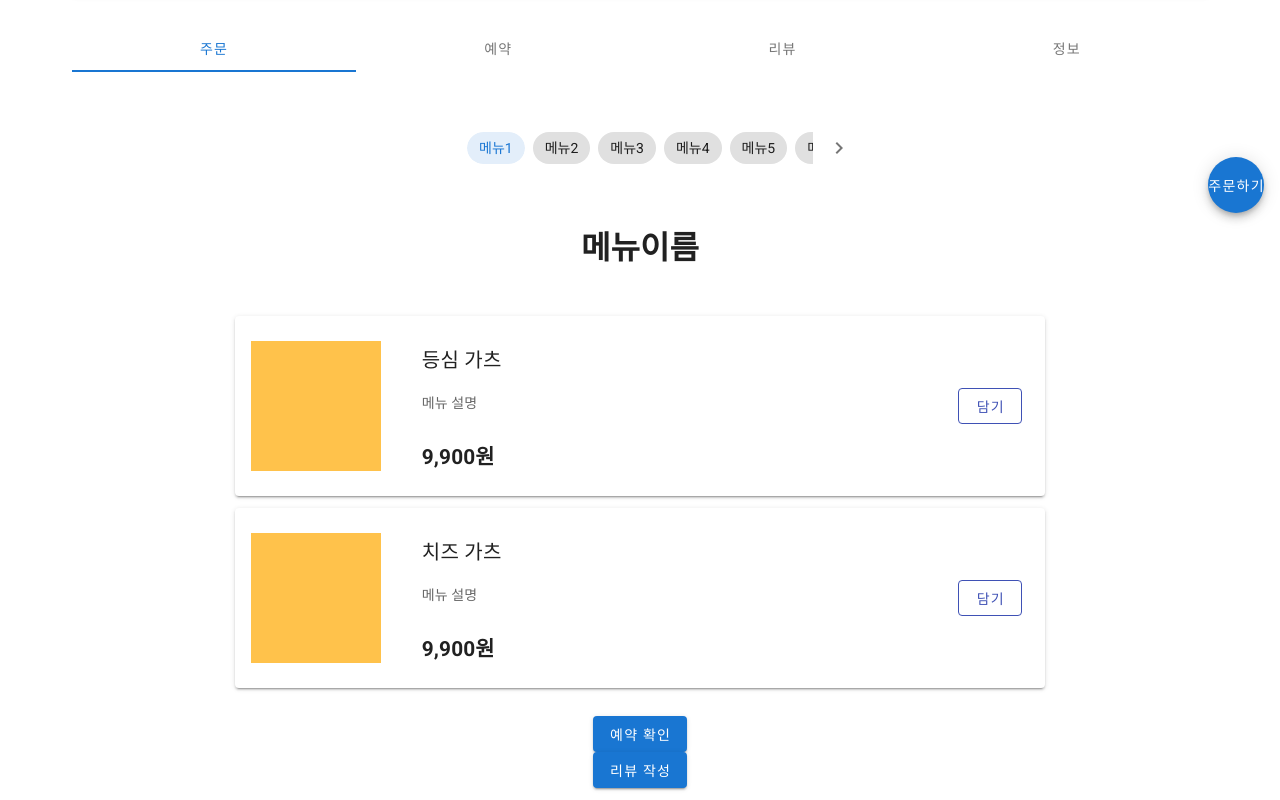
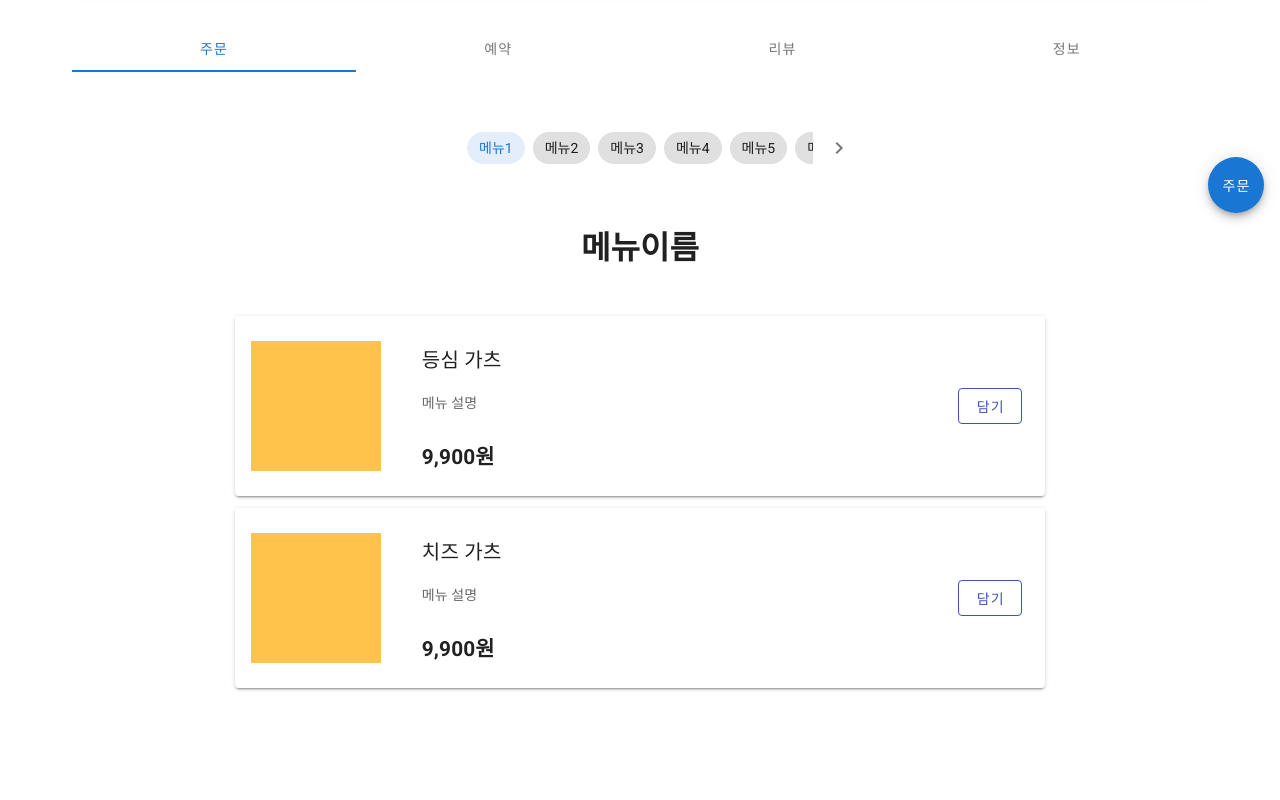
Before and after one commit to tddyko/market, a Vue app in the folder front/: page /marketdetail in a window 1280 px wide. Shown: the part 571-1371 px from the top of the page. After the commit the page ends 1299 px from the top, so only its background shows below. Built offline with nearby package versions, Linux system fonts and the light colour scheme.

Commit message:
popup 창 수정

```diff
--- a/front/src/views/main/marketdetail/main/MarketDetail.vue
+++ b/front/src/views/main/marketdetail/main/MarketDetail.vue
@@ -5,9 +5,9 @@
     <menu-tabs />
     <!-- 탭 내용 -->
     <menu-tab-items />
-    <order-popup />
-    <reserve-popup />
-    <review-popup />
+    <order-popup v-show="get === 0" />
+    <reserve-popup v-show="get === 1" />
+    <review-popup v-show="get === 2" />
   </v-container>
 </template>
 
@@ -21,7 +21,12 @@ export default {
     MenuTabs: () => import('@/views/main/marketdetail/main/MenuTabs'),
     MarketTitle: () => import('@/views/main/marketdetail/main/MarketTitle')
   },
-}
+  computed: {
+      get(){
+        return this.$store.getters["marketDetail/getTabs"]}
+    },
+  }
+
 </script>
 
 
--- a/front/src/views/main/marketdetail/main/MenuTabItems.vue
+++ b/front/src/views/main/marketdetail/main/MenuTabItems.vue
@@ -32,6 +32,9 @@ export default {
     tabs: {
       get() {
         return this.$store.getters["marketDetail/getTabs"]
+      },
+      set(value){
+        this.$store.dispatch('marketDetail/actTabs', value)
       }
     }
   }
--- a/front/src/views/main/marketdetail/main/MenuTabs.vue
+++ b/front/src/views/main/marketdetail/main/MenuTabs.vue
@@ -32,7 +32,13 @@ export default {
         return this.$store.getters["marketDetail/getTabTitles"];
       }
     }
+  },
+  methods: {
+    get() {
+      return this.$store.getters['marketDetail/getTabs'];
+    },
   }
+
 }
 </script>
 
--- a/front/src/views/main/marketdetail/popup/OrderPopup.vue
+++ b/front/src/views/main/marketdetail/popup/OrderPopup.vue
@@ -17,7 +17,7 @@
           v-bind="attrs"
           v-on="on"
         >
-          주문하기
+          주문
         </v-btn>
       </template>
       <v-card>
--- a/front/src/views/main/marketdetail/popup/ReservePopup.vue
+++ b/front/src/views/main/marketdetail/popup/ReservePopup.vue
@@ -1,19 +1,23 @@
 <template>
   <v-row justify="center">
     <v-dialog
-      v-model="dialog"
+      v-model="floating.dialog"
       fullscreen
       hide-overlay
       transition="dialog-bottom-transition"
     >
       <template #activator="{ on, attrs }">
         <v-btn
+          fab
+          fixed
+          bottom
+          right
           color="primary"
           dark
           v-bind="attrs"
           v-on="on"
         >
-          예약 확인
+          예약
         </v-btn>
       </template>
       <v-card>
@@ -26,7 +30,7 @@
           <v-btn
             icon
             dark
-            @click="dialog = false"
+            @click="floating.dialog = false"
           >
             <v-icon>mdi-close</v-icon>
           </v-btn>
@@ -129,5 +133,12 @@ export default {
       widgets: false,
     }
   },
+  computed: {
+    floating: {
+      get() {
+        return this.$store.getters["marketDetail/getFloating"]
+      }
+    }
+  }
 }
 </script>
--- a/front/src/views/main/marketdetail/popup/ReviewPopup.vue
+++ b/front/src/views/main/marketdetail/popup/ReviewPopup.vue
@@ -8,12 +8,16 @@
     >
       <template #activator="{ on, attrs }">
         <v-btn
+          fab
+          fixed
+          bottom
+          right
           color="primary"
           dark
           v-bind="attrs"
           v-on="on"
         >
-          리뷰 작성
+          리뷰
         </v-btn>
       </template>
       <v-card>
@@ -26,7 +30,7 @@
           <v-btn
             icon
             dark
-            @click="dialog = false"
+            @click="floating.dialog = false"
           >
             <v-icon>mdi-close</v-icon>
           </v-btn>
@@ -117,5 +121,12 @@ export default {
       widgets: false,
     }
   },
+  computed: {
+    floating: {
+      get() {
+        return this.$store.getters["marketDetail/getFloating"]
+      }
+    }
+  }
 }
 </script>
```
